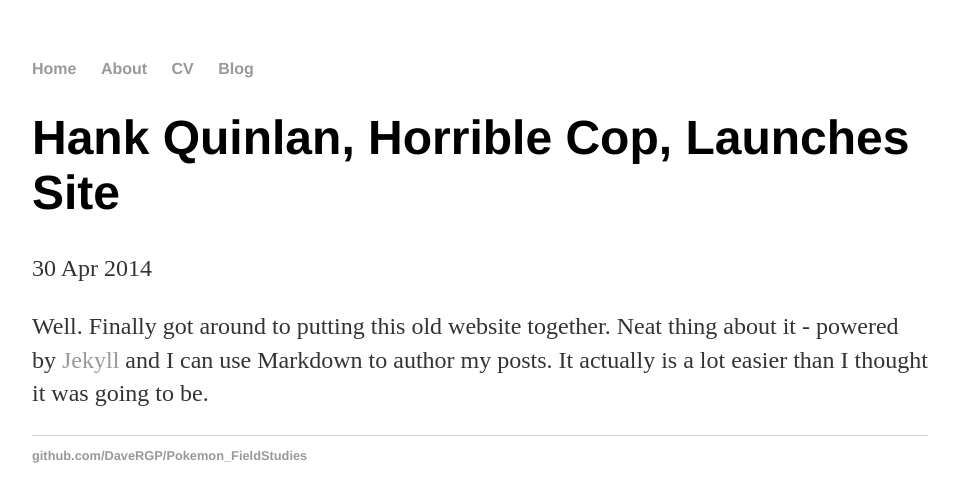
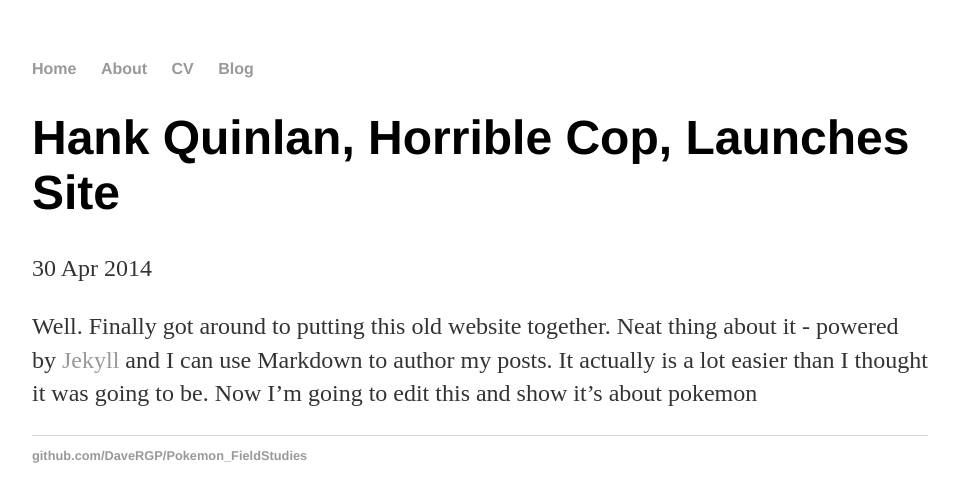
Before and after one commit to DaveParr/Pokemon_FieldStudies, a Jekyll site: the page built from _posts/2014-04-30-hank-quinlan-site-launched.md, in a window 1280 px wide. Shown: the top 502 px of the page, without its empty margins (160-1119 px from the left). Built offline with Jekyll 4.4.1, drawn with Linux system fonts in a browser that asks for light colours.

Commit message:
Update 2014-04-30-hank-quinlan-site-launched.md

```diff
--- a/_posts/2014-04-30-hank-quinlan-site-launched.md
+++ b/_posts/2014-04-30-hank-quinlan-site-launched.md
@@ -5,3 +5,4 @@ date: 2014-04-30
 ---
 
 Well. Finally got around to putting this old website together. Neat thing about it - powered by [Jekyll](http://jekyllrb.com) and I can use Markdown to author my posts. It actually is a lot easier than I thought it was going to be.
+ Now I'm going to edit this and show it's about pokemon
```
